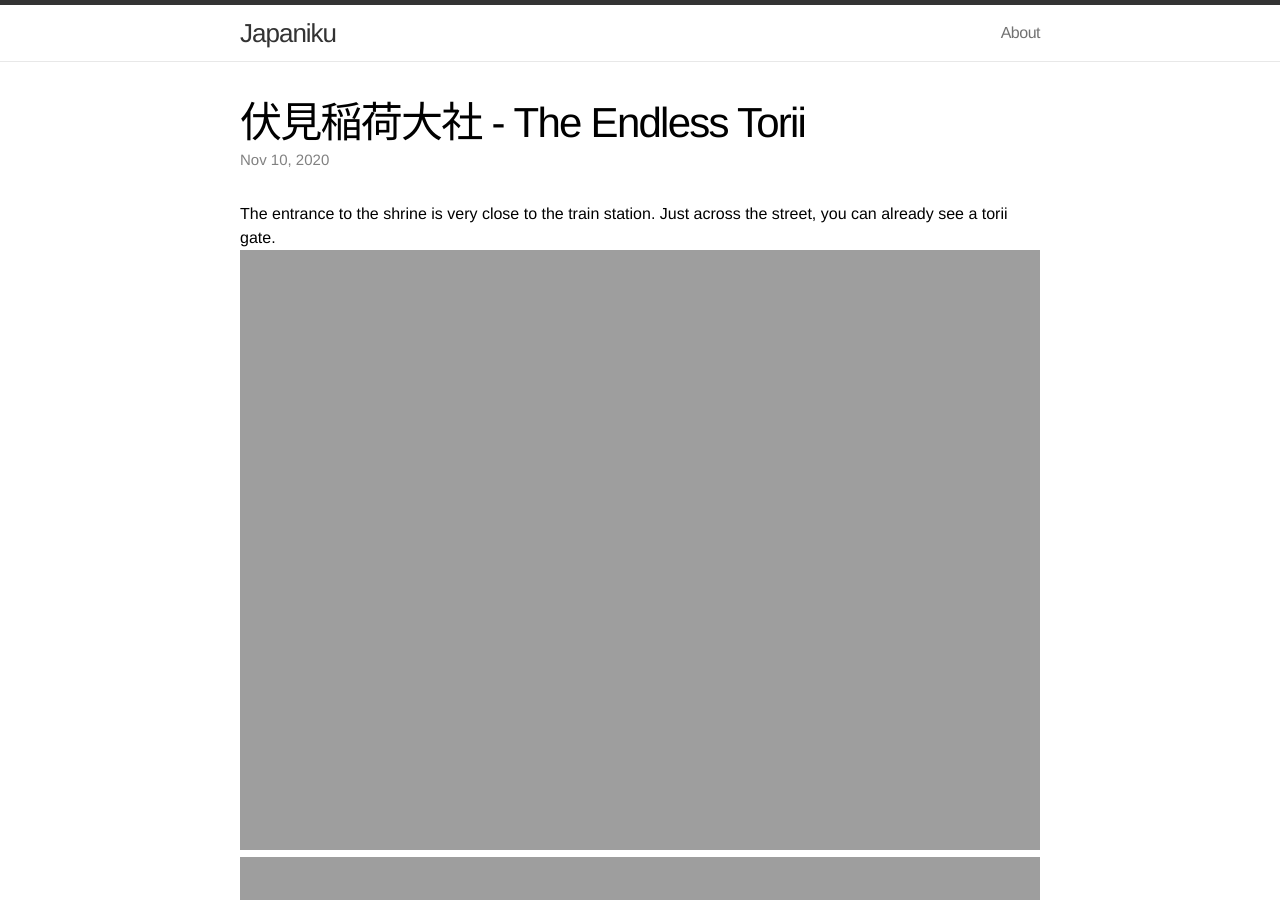
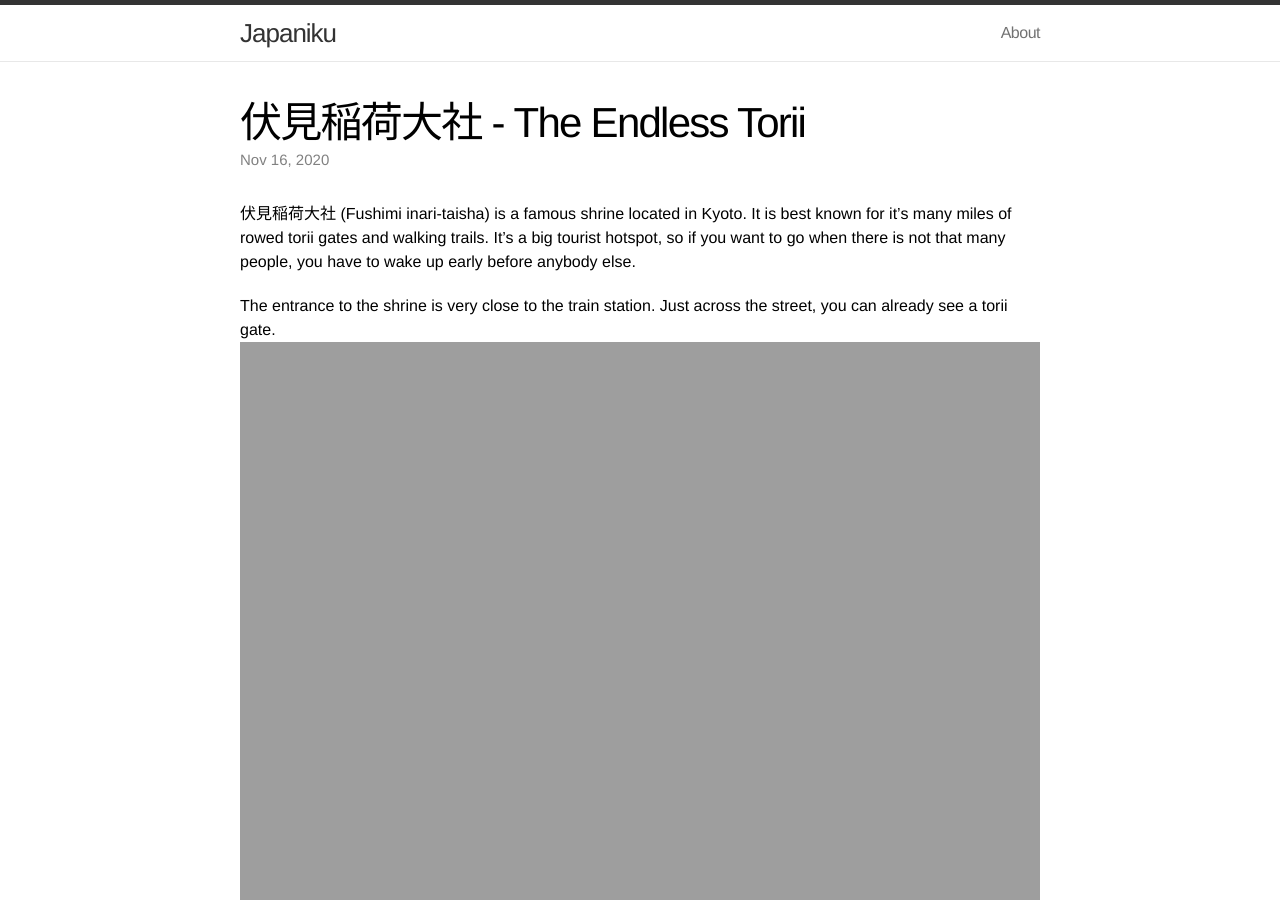
Before and after one commit to palmercluff/japaniku-v2, a Jekyll site: the page built from japaniku-jekyll/_posts/2020-11-16-fushimiinaritaisha.markdown, in a window 1280 px wide and 900 px high. Built offline with Jekyll 4.4.1, drawn with Linux system fonts in a browser that asks for light colours; some of the changed text lies outside the part shown.

Commit message:
Adding more description to post

```diff
--- a/japaniku-jekyll/_posts/2020-11-10-fushimiinaritaisha.markdown
+++ b/japaniku-jekyll/_posts/2020-11-16-fushimiinaritaisha.markdown
@@ -1,9 +1,11 @@
 ---
 layout:     post
 title:      "伏見稲荷大社 - The Endless Torii"
-date:       2020-11-10 12:00:00
+date:       2020-11-16 12:00:00
 categories: jekyll update
 ---
+
+伏見稲荷大社 (Fushimi inari-taisha) is a famous shrine located in Kyoto. It is best known for it's many miles of rowed torii gates and walking trails. It's a big tourist hotspot, so if you want to go when there is not that many people, you have to wake up early before anybody else.
 
 The entrance to the shrine is very close to the train station. Just across the street, you can already see a torii gate.
 <img src="http://palmercluff.com/images/fushimiinaritaisha/journey-1.jpg" style="width:100%" />
@@ -19,11 +21,15 @@ Past this first gate, it's a short walk to the main shrine. Along the way are so
 <img src="http://palmercluff.com/images/fushimiinaritaisha/journey-6.jpg" style="width:100%" />
 <img src="http://palmercluff.com/images/fushimiinaritaisha/journey-7.jpg" style="width:100%" />
 <img src="http://palmercluff.com/images/fushimiinaritaisha/journey-10.jpg" style="width:100%" />
+
+My camera was adjusting for this picture, but still think it looked cool.
 <img src="http://palmercluff.com/images/fushimiinaritaisha/journey-11.jpg" style="width:100%" />
 
-We are at the main gate.
+Here we are at the main gate, and into the shrine grounds we go!
 <img src="http://palmercluff.com/images/fushimiinaritaisha/journey-12.jpg" style="width:100%" />
 <img src="http://palmercluff.com/images/fushimiinaritaisha/journey-13.jpg" style="width:100%" />
+
+Looking back the way we came.
 <img src="http://palmercluff.com/images/fushimiinaritaisha/journey-14.jpg" style="width:100%" />
 <img src="http://palmercluff.com/images/fushimiinaritaisha/journey-15.jpg" style="width:100%" />
 <img src="http://palmercluff.com/images/fushimiinaritaisha/journey-16.jpg" style="width:100%" />
@@ -46,7 +52,7 @@ Time to go to the path of long torii gates!
 <img src="http://palmercluff.com/images/fushimiinaritaisha/journey-26.jpg" style="width:100%" />
 <img src="http://palmercluff.com/images/fushimiinaritaisha/journey-27.jpg" style="width:100%" />
 
-Getting close to the end of our adventure.
+Getting close to the end of our adventure for today.
 <img src="http://palmercluff.com/images/fushimiinaritaisha/courtyard.jpg" style="width:100%" />
 <img src="http://palmercluff.com/images/fushimiinaritaisha/journey-28.jpg" style="width:100%" />
 <img src="http://palmercluff.com/images/fushimiinaritaisha/journey-29.jpg" style="width:100%" />
@@ -61,7 +67,7 @@ Getting close to the end of our adventure.
 <img src="http://palmercluff.com/images/fushimiinaritaisha/board-2.jpg" style="width:100%" />
 <img src="http://palmercluff.com/images/fushimiinaritaisha/board-3.jpg" style="width:100%" />
 
-Lastly, we went to this traditional Kyoto restuarant.
+Lastly, we went to this traditional Kyoto restuarant. My main meal was a tonkatsu set, and my wife's was a Mackerel set.
 <img src="http://palmercluff.com/images/fushimiinaritaisha/restaurant-1.jpg" style="width:100%" />
 <img src="http://palmercluff.com/images/fushimiinaritaisha/restaurant-2.jpg" style="width:100%" />
 <img src="http://palmercluff.com/images/fushimiinaritaisha/restaurant-3.jpg" style="width:100%" />
```
